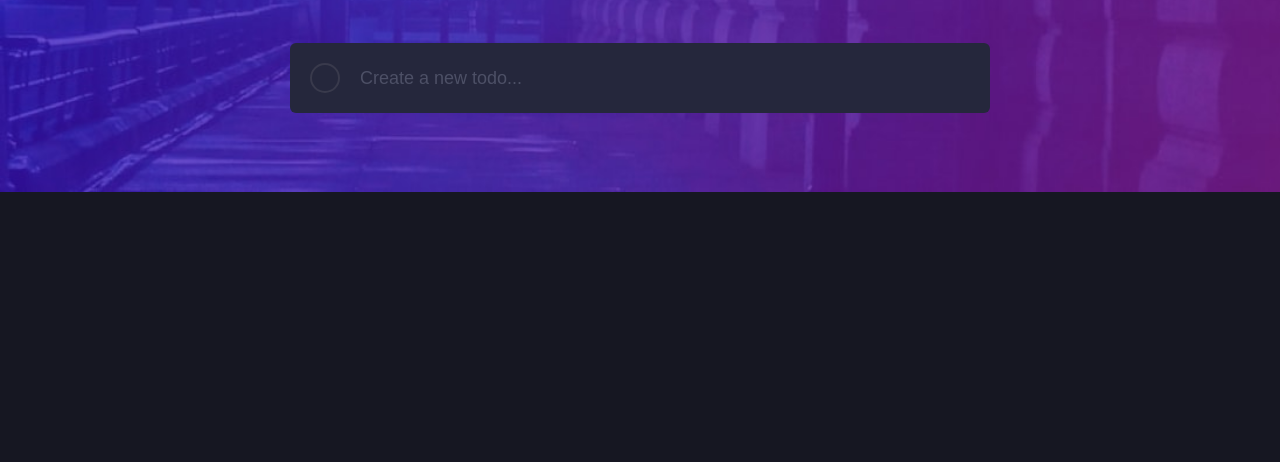
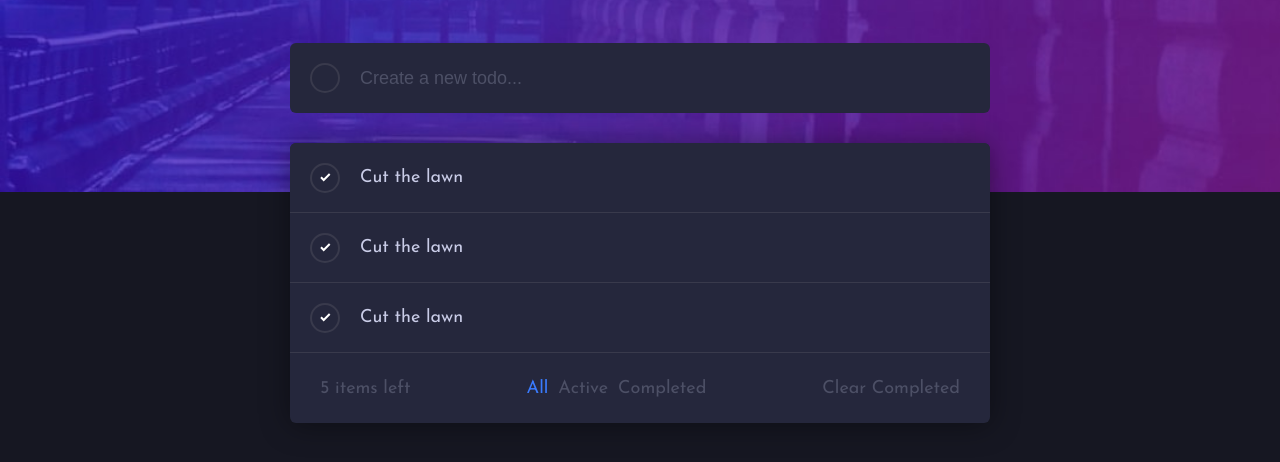
Before and after one commit to the-future-warrior/Todo_Web_App, a plain HTML site: page index.html in a window 1280 px wide. Shown: the part 158-620 px from the top of the page. Drawn offline with Linux system fonts and the light colour scheme.

Commit message:
UI done...

```diff
--- a/index.html
+++ b/index.html
@@ -36,9 +36,58 @@
                 </div>
             </div>
             <div class="new-todo-input">
-                <form>
-                    <input type="text" placeholder="Create a new todo...">
+                <form onsubmit="addItem(event)">
+                    <input id="todo-input" type="text" placeholder="Create a new todo...">
                 </form>
+            </div>
+        </div>
+
+        <div class="todo-items-wrapper">
+            <div class="todo-item">
+                <div class="check">
+                    <div class="check-mark">
+                        <img src="./assets/icon-check.svg">
+                    </div>
+                </div>
+                <div class="todo-text">
+                    Cut the lawn
+                </div>
+            </div>
+
+            <div class="todo-item">
+                <div class="check">
+                    <div class="check-mark">
+                        <img src="./assets/icon-check.svg">
+                    </div>
+                </div>
+                <div class="todo-text">
+                    Cut the lawn
+                </div>
+            </div>
+            <div class="todo-item">
+                <div class="check">
+                    <div class="check-mark">
+                        <img src="./assets/icon-check.svg">
+                    </div>
+                </div>
+                <div class="todo-text">
+                    Cut the lawn
+                </div>
+            </div>
+
+
+            <div class="todo-items-info">
+                <div class="items-left">
+                    5 items left
+                </div>
+                <div class="items-statuses">
+                    <span class="active">All</span>
+                    <span>Active</span>
+                    <span>Completed</span>
+                </div>
+                <div class="items-clear">
+                    <span>Clear Completed</span>
+                </div>
             </div>
         </div>
     </div>
--- a/script.js
+++ b/script.js
@@ -0,0 +1,6 @@
+function addItem(event)
+{
+    event.preventDefault();
+    let text = document.getElementById("todo-input");
+    console.log(text.value);
+}
--- a/style.css
+++ b/style.css
@@ -70,6 +70,9 @@ body {
     border: 2px solid hsl(237, 14%, 26%);
     cursor: pointer;
     transition: all 0.25s;
+    display: flex;
+    align-items: center;
+    justify-content: center;
 }
 
 .check-mark:hover {
@@ -99,3 +102,64 @@ body {
 .new-todo-input input::placeholder {
     color: hsl(233, 14%, 35%);
 }
+
+.todo-item {
+    width: 100%;
+    height: 70px;
+    display: flex;
+    background-color: hsl(235, 24%, 19%);
+    border-bottom: 1px solid hsl(237, 14%, 26%);
+    color: hsl(234, 39%, 85%);
+    font-size: 18px;
+    transition: all 0.1s ease;
+    display: flex;
+    cursor: pointer;
+}
+
+.todo-item:hover{
+    transform: translateY(-2px);
+    box-shadow: 0 0px 7px 0px hsl(235, 21%, 11%);
+    border-color: hsl(235, 24%, 19%);
+}
+
+.todo-text {
+    display: flex;
+    align-items: center;
+}
+
+.todo-items-wrapper {
+    margin-top: 30px;
+    background-color: hsl(235, 24%, 19%);
+    border-radius: 6px;
+    overflow: hidden;
+    box-shadow: 0px 2px 30px 0px rgba(0, 0, 0, 0.4);
+}
+
+.todo-items-info {
+    height: 70px;
+    width: 100%;
+    color: hsl(233, 14%, 35%);
+    display: flex;
+    justify-content: space-between;
+    padding: 0px 30px;
+    align-items: center;
+}
+
+.items-statuses {
+    display: flex;
+    justify-content: center;
+}
+
+.items-statuses span {
+    padding: 0 5px;
+    cursor: pointer;
+}
+
+.items-statuses span:hover, .items-statuses span.active, .items-clear:hover {
+    color: hsl(220, 98%, 61%);
+}
+
+.items-clear {
+    cursor: pointer;
+    text-align: end;
+}
```
